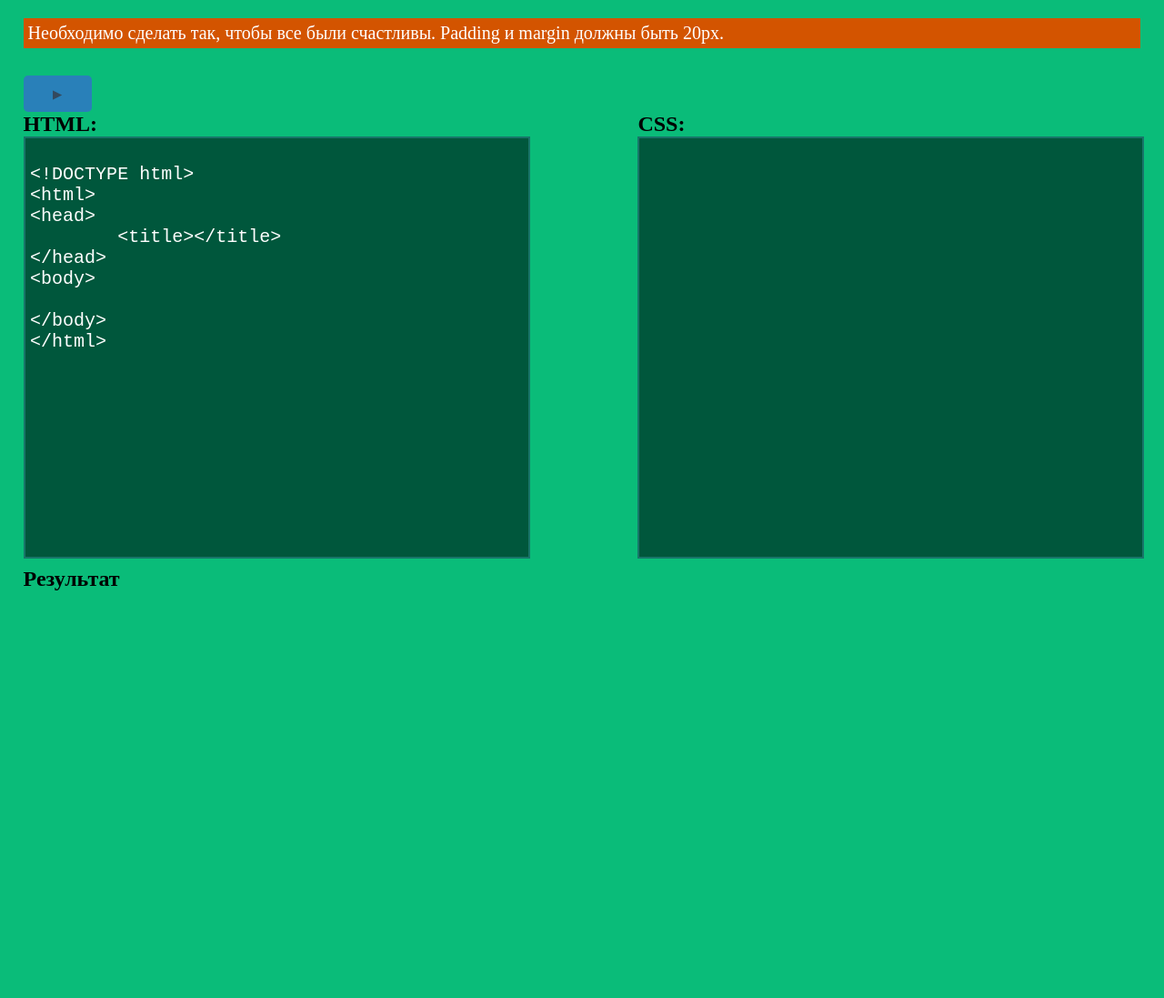
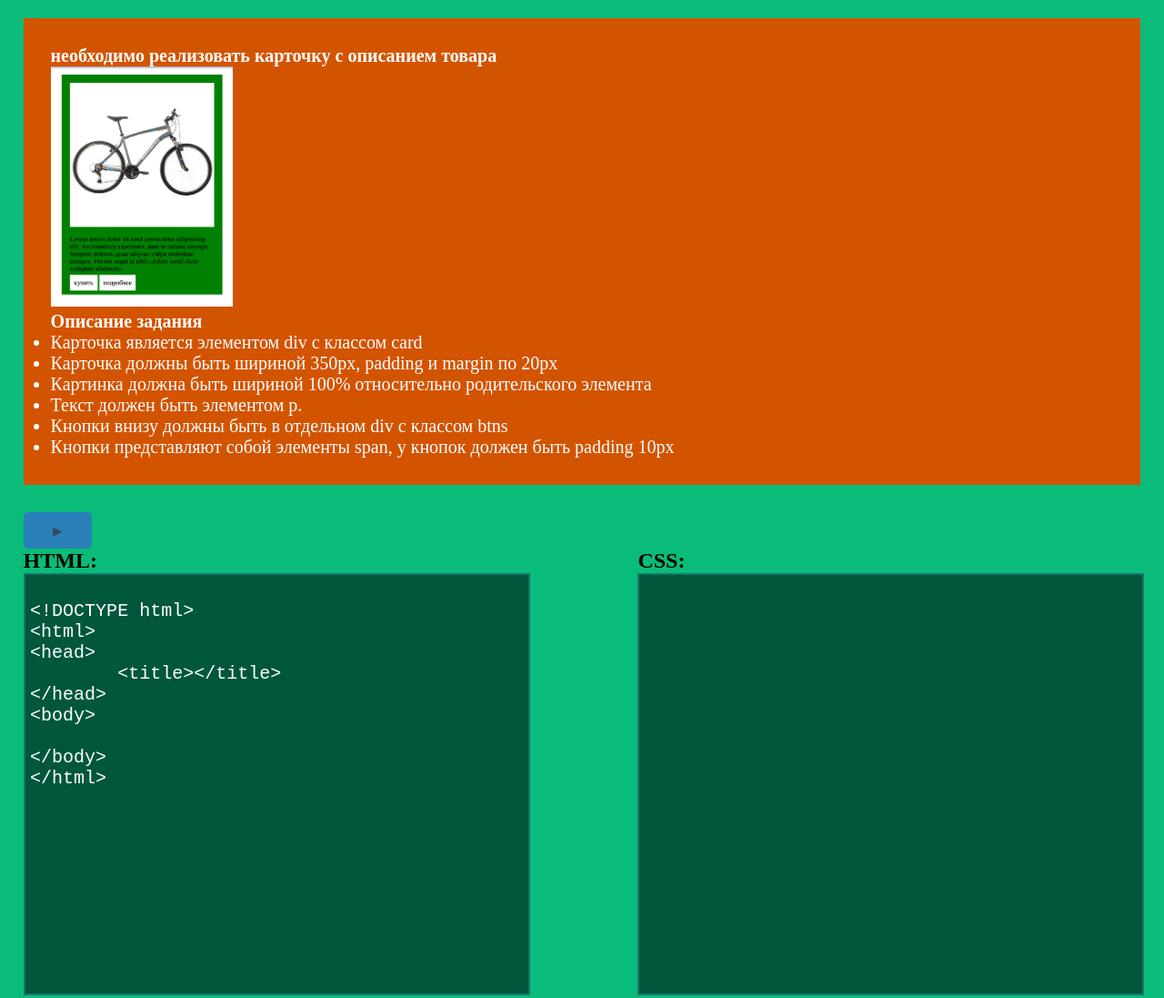
Before and after one commit to DYAlex/htmlvalidatorSber, a plain HTML site: page task_1/task1.html in a window 1280 px wide. Shown: the top 1097 px of the page at 91% size. Before the commit the page ends 800 px from the top, so only its background shows below. Drawn offline with Linux system fonts and the light colour scheme.

Commit message:
add task_1

```diff
--- a/task_1/style.css
+++ b/task_1/style.css
@@ -11,7 +11,7 @@ body{
 
 .task{
 	background-color: #d35400;
-	padding: 5px;
+	padding: 30px;
 	margin-bottom: 30px;
 	color: white;
 	font-size: 20px;
--- a/task_1/task1.html
+++ b/task_1/task1.html
@@ -7,7 +7,18 @@
 </head>
 <body>
 	<div class="task">
-		Необходимо сделать так, чтобы все были счастливы. Padding и margin должны быть 20px.
+		<b>необходимо реализовать карточку с описанием товара</b>
+		<div><img src="media/image.png" width="200"></div>
+		<b>Описание задания</b>
+		<ul>
+			<li>Карточка является элементом div с классом card </li>
+			<li>Карточка должны быть шириной 350px, padding и margin по 20px</li>
+			<li>Картинка должна быть шириной 100% относительно родительского элемента</li>
+			<li>Текст должен быть элементом p.</li>
+			<li>Кнопки внизу должны быть в отдельном div с классом btns</li>
+			<li>Кнопки представляют собой элементы span, у кнопок должен быть padding 10px</li>
+		</ul>
+
 	</div>
 	<ul id="testResult"></ul>
 	<button id="submit">▶</button>
--- a/task_1/tests.js
+++ b/task_1/tests.js
@@ -1,24 +1,61 @@
 
 const tests = [
+// <li>Карточка является элементом div с классом card </li>
+// <li>Карточка должны быть шириной 350px, padding и margin по 20px</li>
+// <li>Картинка должна быть шириной 100% относительно родительского элемента</li>
+// <li>Текст должен быть элементом p.</li>
+// <li>Кнопки внизу должны быть в отдельном div с классом btns</li>
+// <li>Кнопки представляют собой элементы span, у кнопок должен быть padding 10px</li>
+
+
 	{
-		"msg": 'div с классом active и содержимым "велосипед"',
+		"msg": 'Карточка является элементом div с классом card ',
 		"tag": 'div',
-		"class": 'active',
+		"class": 'card',
+		"id": undefined
+	},
+	{
+		"msg": 'Карточка должны быть шириной 350px, padding и margin по 20px',
+		"tag": 'div',
+		"class": 'card',
 		"id": undefined,
-		"innerText": "велосипед",
 		"styleList": {
-			"backgroundColor": "rgb(35, 83, 35)",
-			"width": '340px'
+			"width": '350px',
+			"padding": '20px',
+			"margin": '20px'
 		}
 	},
-
 	{
-		"msg": 'p с содержимым "Я памятник воздвиг себе нерукотворный"',
+		"msg": 'Картинка должна быть шириной 100% относительно родительского элемента',
+		"tag": 'div img',
+		"class": undefined,
+		"id": undefined,
+		"styleList": {
+			"width": '100%'
+		}
+	},
+	{
+		"msg": 'Текст должен быть элементом p.',
 		"tag": 'p',
 		"class": undefined,
+		"id": undefined
+	},
+	{
+		"msg": 'Кнопки внизу должны быть в отдельном div с классом btns',
+		"tag": 'div',
+		"class": 'btns',
+		"id": undefined
+	},
+	{
+		"msg": 'Кнопки представляют собой элементы span, у кнопок должен быть padding 10px',
+		"tag": 'div span',
+		"class": undefined,
 		"id": undefined,
-		"innerText": "Я памятник воздвиг себе нерукотворный"
+		"styleList": {
+			"padding": '10px'
+		}
 	}
+
 ]
 
 const testHandler = ()=>{
@@ -37,10 +74,13 @@ const testHandler = ()=>{
 			testResult = false;
 		}else{
 			dom.querySelectorAll(selector).forEach(selectorElem=>{
-				testResult &&= (selectorElem.innerText.trim() === elem.innerText);
-				Object.entries(elem.styleList).forEach(style=>{
+				if (elem.innerText){
+					testResult &&= (selectorElem.innerText.trim() === elem.innerText);
+				}
+				try{
+					Object.entries(elem.styleList).forEach(style=>{
 					testResult &&= (selectorElem.style[style[0]] === style[1]);
-				})
+				})} catch{};
 			})
 		}
 		if (testResult){
```
Also changed, not shown: task_1/media/image.png (added), 2 other files.
